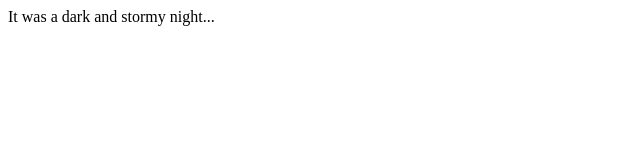
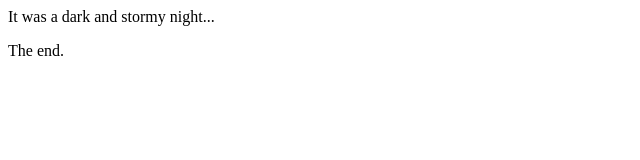
Before and after one commit to ZingingQT23/fireside-story, a plain HTML site: page index.html in a window 1280 px wide. Shown: the full height of the page, 0-640 px from the left. Drawn offline with Linux system fonts and the light colour scheme.

Commit message:
added line 2

```diff
--- a/index.html
+++ b/index.html
@@ -2,5 +2,6 @@
 <html>
     <head>
         <p>It was a dark and stormy night...</p>
+        <p>The end.</p>
     </head>
 </html>
```
